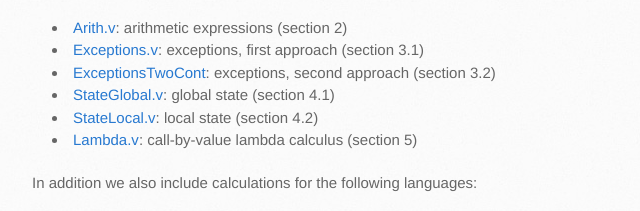
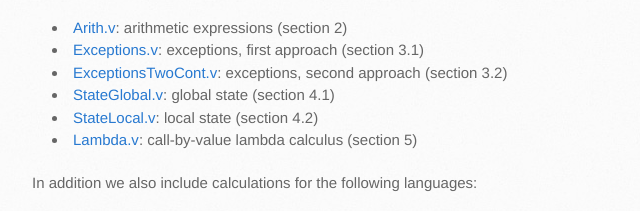
Before and after one commit to pa-ba/calc-comp, a plain HTML site: page index.html in a window 1280 px wide. Shown: the part 1033-1244 px from the top of the page, 138-778 px from the left. Drawn offline with Linux system fonts and the light colour scheme.

Commit message:
fix typo

```diff
--- a/index.html
+++ b/index.html
@@ -74,7 +74,7 @@ paper:</p>
 <li>
 <a href="https://github.com/pa-ba/calc-comp/blob/master/Exceptions.v">Exceptions.v</a>: exceptions, first approach (section 3.1)</li>
 <li>
-<a href="https://github.com/pa-ba/calc-comp/blob/master/ExceptionsTwoCont.v">ExceptionsTwoCont</a>: exceptions, second
+<a href="https://github.com/pa-ba/calc-comp/blob/master/ExceptionsTwoCont.v">ExceptionsTwoCont.v</a>: exceptions, second
 approach (section 3.2)</li>
 <li>
 <a href="https://github.com/pa-ba/calc-comp/blob/master/StateGlobal.v">StateGlobal.v</a>: global state (section 4.1)</li>
```
